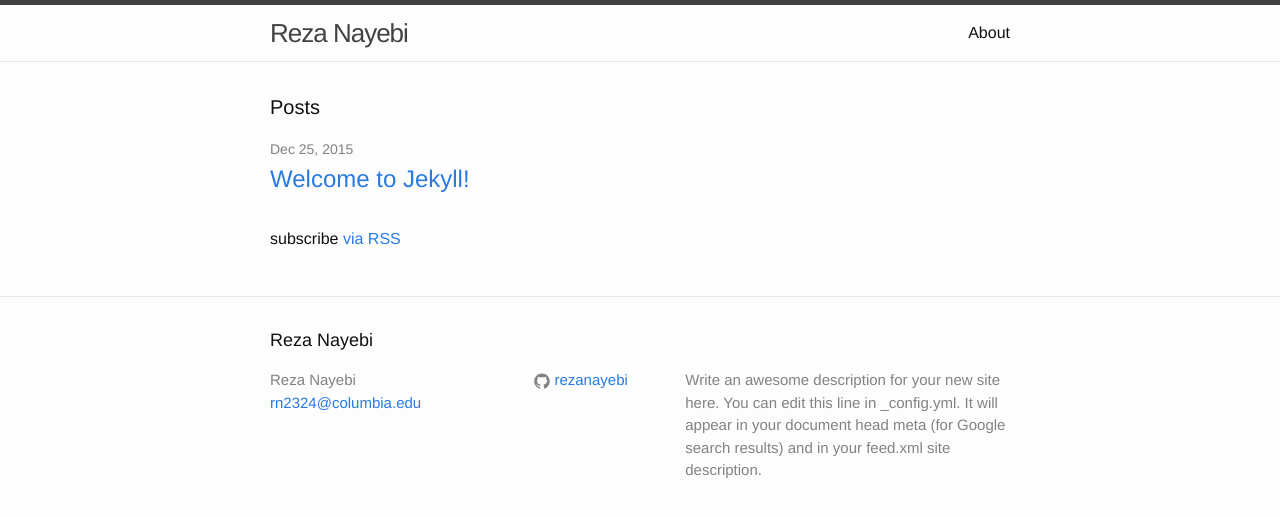
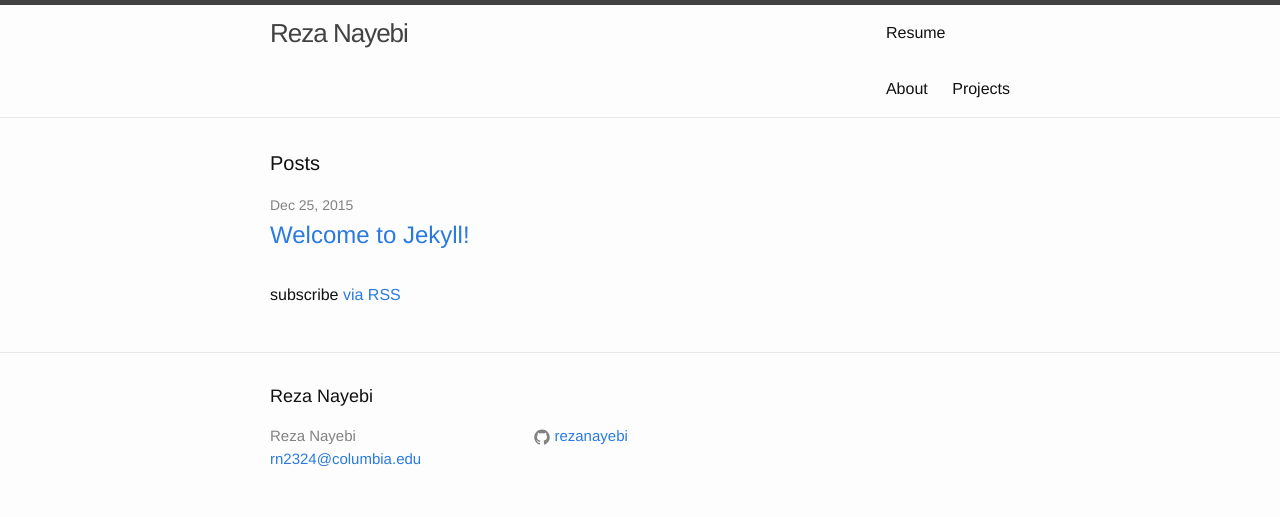
Before and after one commit to rezanayebi/rezanayebi.github.io, a Jekyll site: the page built from index.html, in a window 1280 px wide. Shown: the top 517 px of the page. Built offline with Jekyll 4.4.1, drawn with Linux system fonts in a browser that asks for light colours.

Commit message:
Add projects page

```diff
--- a/_config.yml
+++ b/_config.yml
@@ -8,10 +8,7 @@
 # Site settings
 title: Reza Nayebi
 email: rn2324@columbia.edu
-description: > # this means to ignore newlines until "baseurl:"
-  Write an awesome description for your new site here. You can edit this
-  line in _config.yml. It will appear in your document head meta (for
-  Google search results) and in your feed.xml site description.
+description: ""
 baseurl: "" # the subpath of your site, e.g. /blog
 url: "http://yourdomain.com" # the base hostname & protocol for your site
 github_username:  rezanayebi
--- a/_includes/header.html
+++ b/_includes/header.html
@@ -5,6 +5,8 @@
     <a class="site-title" href="{{ site.baseurl }}/">{{ site.title }}</a>
 
     <nav class="site-nav">
+      <a class="page-link" href="Reza_Nayebi_resume.pdf">Resume</a>
+
       <a href="#" class="menu-icon">
         <svg viewBox="0 0 18 15">
           <path fill="#424242" d="M18,1.484c0,0.82-0.665,1.484-1.484,1.484H1.484C0.665,2.969,0,2.304,0,1.484l0,0C0,0.665,0.665,0,1.484,0 h15.031C17.335,0,18,0.665,18,1.484L18,1.484z"/>
@@ -20,6 +22,9 @@
           {% endif %}
         {% endfor %}
       </div>
+
+
+
     </nav>
 
   </div>
--- /dev/null
+++ b/projects.html
@@ -0,0 +1,5 @@
+---
+layout: page
+title: Projects
+permalink: /projects/
+---
```
Also changed, not shown: 1 other file.
